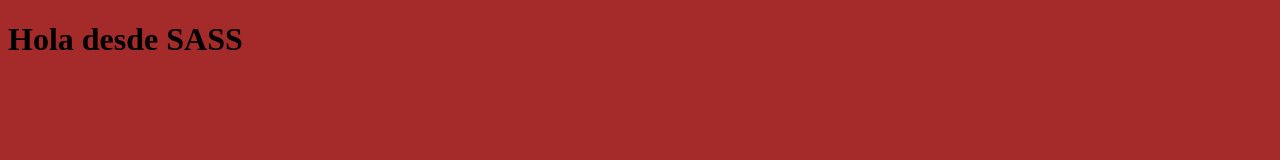
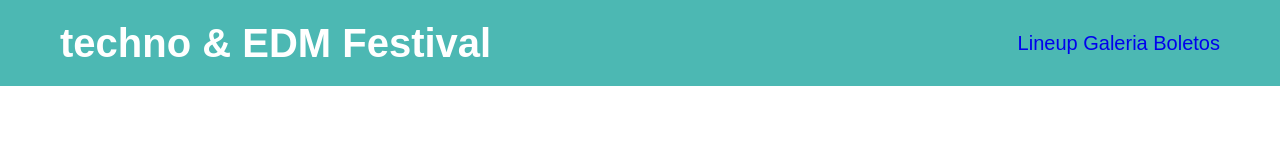
Before and after one commit to darkwash/festivalMusical, a website: page index.html in a window 1280 px wide. Drawn offline with Linux system fonts and the light colour scheme.

Commit message:
Avanzando con el proyecto css en header

```diff
--- a/index.html
+++ b/index.html
@@ -13,6 +13,15 @@
     />
   </head>
   <body>
-    <h1>Hola desde SASS</h1>
+    <header class="header">
+      <div class="contenedor contenido-header">
+        <h1>techno & EDM Festival</h1>
+        <nav class="navegacion-principal">
+          <a href="#">Lineup</a>
+          <a href="#">Galeria</a>
+          <a href="#">Boletos</a>
+        </nav>
+      </div>
+    </header>
   </body>
 </html>
--- a/src/SCSS/app.scss
+++ b/src/SCSS/app.scss
@@ -1 +1,2 @@
 @forward 'base';
+@forward 'layout/';
--- a/src/SCSS/base/_globales.scss
+++ b/src/SCSS/base/_globales.scss
@@ -1,8 +1,54 @@
 @use 'variables' as v;
 
-body{
-  font-family: v.$fuentePrincipal;
-  font-optical-sizing: auto;
-  font-style: normal;
-  color: v.$negro;
+html {
+    font-size: 62.5%;
+    box-sizing: border-box;
+    scroll-padding-top: 0rem;
 }
+*,
+*:before,
+*:after {
+    box-sizing: inherit;
+}
+body {
+    font-family: v.$fuentePrincipal;
+    font-optical-sizing: auto;
+    font-style: normal;
+    color: v.$negro;
+    font-size: 2rem;
+}
+p {
+    color: v.$negro;
+    line-height: 1.5;
+}
+.contenedor {
+    width: 95%;
+    max-width: 120rem;
+    margin: 0 auto;
+}
+a {
+    text-decoration: none;
+}
+h1, h2, h3 {
+    margin: 0 0 5rem 0;
+    font-weight: 900;
+}
+h1 {
+    font-size: 4rem;
+}
+h2 {
+    font-size: 4.6rem;
+}
+h3 {
+    font-size: 6rem;
+    text-align: center;
+}
+img {
+    max-width: 100%;
+    width: 100%;
+    height: auto;
+    display: block;
+}
+body > section {
+    padding: 10rem 0
+}
--- a/src/SCSS/base/_variables.scss
+++ b/src/SCSS/base/_variables.scss
@@ -4,10 +4,6 @@ $fuentePrincipal: " Monserrat ", sans-serif;
 $verde:#4cb8b3;
 $rosa: #f53756;
 $amarillo: #fdda00;
-$morado: #752f97;
+$morado: #752F97;
 $negro: #000;
 $blanco: #fff;
-
-h1{
-  color: $verde;
-}
--- /dev/null
+++ b/src/SCSS/layout/_header.scss
@@ -0,0 +1,16 @@
+@use '../base/variables' as v;
+
+.header{
+  background-color: v.$verde;
+  .contenido-header{
+    padding: 2rem;
+    display: flex;
+    justify-content: space-between;
+    align-items: center;
+  }
+
+  h1{
+    color: v.$blanco;
+    margin: 0;
+  }
+}
--- /dev/null
+++ b/src/SCSS/layout/_index.scss
@@ -0,0 +1 @@
+@forward 'header'
```
Also changed, not shown: build/css/app.css, 1 other file.
